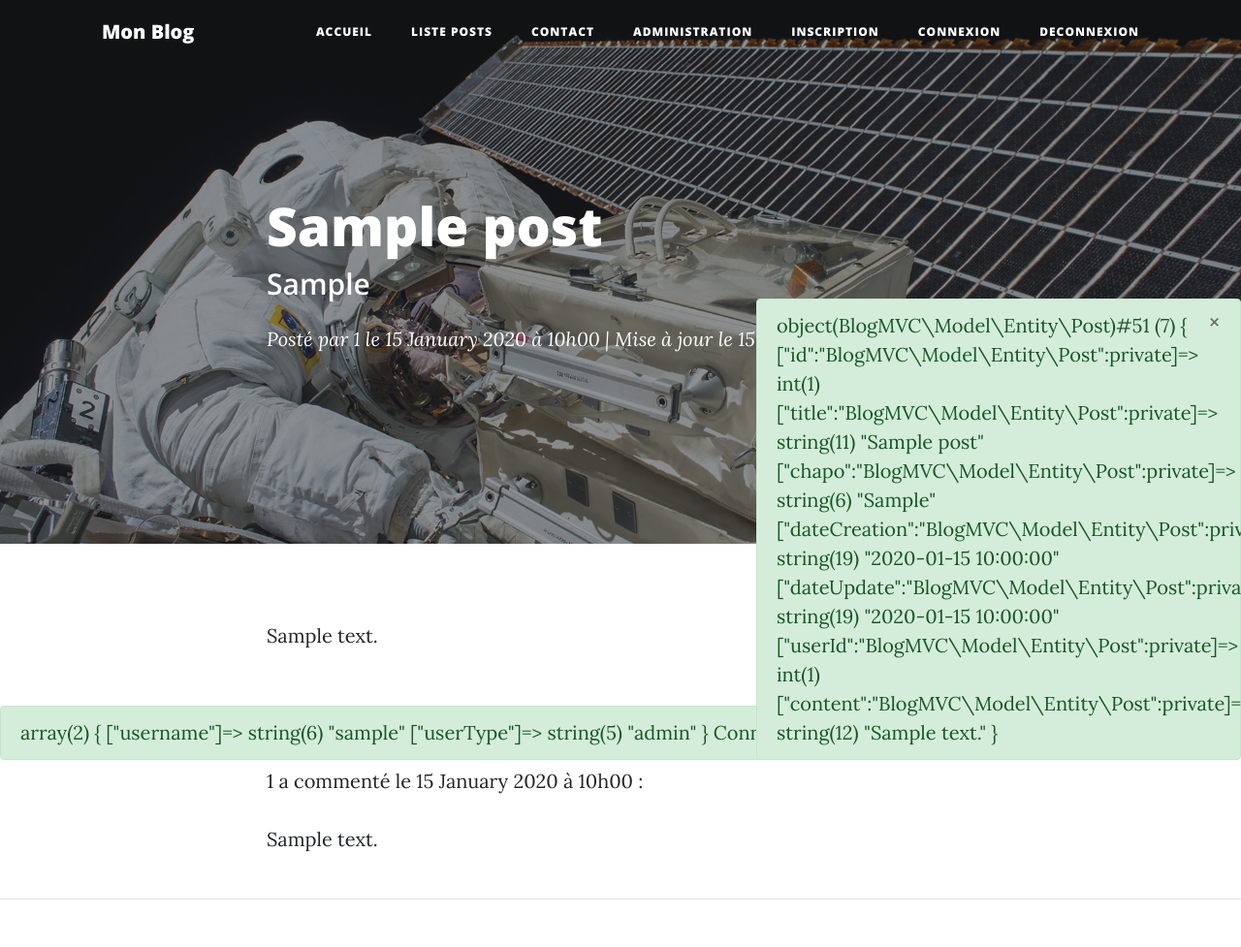
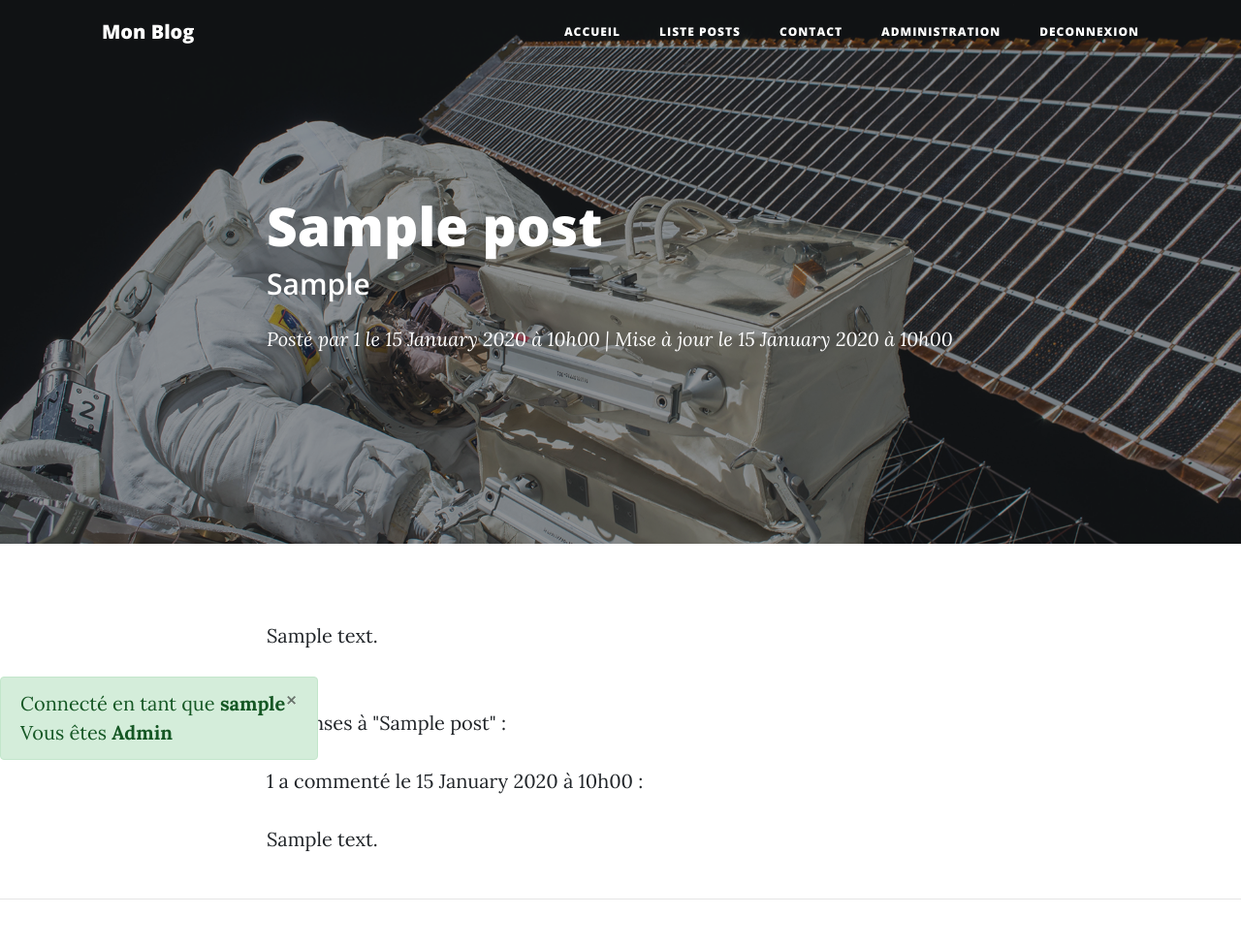
Before and after one commit to sorha/P5-BlogMVC, a PHP site: page /P5-Blog/post/index/1 in a window 1280 px wide. Shown: the top 977 px of the page at 97% size. Run offline with PHP 8.4, Linux system fonts and the light colour scheme; the visitor is signed in with stand-in values (Sample User, id 1); tables that the repository leaves empty hold one stand-in row (values such as "Sample post").

Commit message:
Authentification system almost complete and begin of the admin panel

```diff
--- a/Controller/ControllerPost.php
+++ b/Controller/ControllerPost.php
@@ -21,7 +21,7 @@ class ControllerPost extends Controller
 	// Ajoute un commentaire au post
 	public function addComment()
 	{
-		$postId = $this->request->getParameter("postId");
+		$postId = $this->request->getParameter("id");
 		$userId = $this->request->getSession()->getAttribute("userId");
         $content = $this->request->getParameter("content");
 
@@ -29,7 +29,6 @@ class ControllerPost extends Controller
 		$comment = new Comment(array('content' => $content, 'dateCreation' => date('Y-m-d H:i:s'), 'userId' => $userId, 'postId' => $postId));
 		// Ajout de l'objet Comment dans la base de données
         $this->commentsManager->add($comment);
-
         // Exécution de l'action par défaut pour réafficher la liste des billets
         $this->executeAction("index");
 	}
--- a/Framework/ControllerSecured.php
+++ b/Controller/ControllerSecured.php
@@ -1,6 +1,6 @@
 <?php
 
-namespace Sorha\Framework;
+use \Sorha\Framework\Controller;
 
 /** Classe parente des contrôleurs soumis à l'authentification */
 abstract class ControllerSecured extends Controller
@@ -16,6 +16,10 @@ abstract class ControllerSecured extends Controller
             {
                 parent::executeAction($action);
             }
+            else
+            {
+                $this->redirect("Login");
+            }
         }
         else
         {
--- a/Framework/Request.php
+++ b/Framework/Request.php
@@ -1,5 +1,4 @@
 <?php
-
 namespace Sorha\Framework;
 
 // A pour rôle de modéliser une requête
@@ -24,7 +23,7 @@ class Request
 	// Renvoie vrai si le paramètre existe dans la requête
 	public function existsParameter($name)
 	{
-		return (isset($this->parameters[$name]) && $this->parameters[$name] != "");
+		return (!empty($this->parameters[$name]));
 	}
 
 	// Renvoie la valeur du paramètre demandé
--- a/Framework/Router.php
+++ b/Framework/Router.php
@@ -11,7 +11,7 @@ class Router
         {
             // Fusion des paramètres GET et POST de la requête
             // La création d'une requête crée également une session
-            $request = new Request(array_merge($_GET, $_POST));
+            $request = new Request($_REQUEST);
 
             $controller = $this->createController($request);
             $action  = $this->createAction($request);
--- a/Framework/Session.php
+++ b/Framework/Session.php
@@ -52,7 +52,8 @@ class Session
      */
     public function getAttribute($name)
     {
-        if ($this->existsAttribute($name)) {
+        if ($this->existsAttribute($name))
+        {
             return $_SESSION[$name];
         }
         else {
--- a/View/Post/index.php
+++ b/View/Post/index.php
@@ -1,12 +1,4 @@
 <?php $this->title = "Mon Blog - " . $this->sanitize($post->getTitle()) ?>
-
-  	<!-- Debug -->
-    <?php if(isset($_SESSION['username'])) { ?>
-        <div class="alert alert-success" style="position:fixed; right:0; bottom:0; width:500px; z-index:100;">
-          <a href="#" class="close" data-dismiss="alert" aria-label="close">&times;</a>
-    	  <?= var_dump($post) ?>
-    	</div>
-    <?php } ?>
 
 <!-- Page Header -->
 <header class="masthead" style="background-image: url('Content/startbootstrap-clean-blog-gh-pages/img/post-bg.jpg')">
@@ -52,24 +44,27 @@
 </div>
 
 <hr />
-
+<?php
+    if(isset($_SESSION['userType']))
+    {
+?>
 <!-- Ajout d'un commentaire -->
 <div class="container">
   <div class="row">
     <div class="col-lg-8 col-md-10 mx-auto">
       <p>Ajouter un commentaire :</p>
-      <form methode="post" action="post/addComment" name="sentMessage" id="contactForm" novalidate>
+      <form method="post" action="post/addComment" name="sentMessage" id="commentForm" novalidate>
 
         <div class="control-group">
           <div class="form-group floating-label-form-group controls">
             <label>Votre commentaire</label>
-            <textarea name="content" rows="5" class="form-control" placeholder="Votre commentaire" id="message" required data-validation-required-message="Please enter a message."></textarea>
+            <textarea name="content" rows="5" class="form-control" placeholder="Votre commentaire" id="content" required data-validation-required-message="Please enter a message."></textarea>
             <p class="help-block text-danger"></p>
           </div>
         </div>
         <br>
 
-        <input type="hidden" name="postId" value="<?= $this->sanitize($post->getId()) ?>" required/>
+        <input type="hidden" name="id" value="<?= $this->sanitize($post->getId()) ?>" required/>
 
         <div id="success"></div>
         <div class="form-group">
@@ -80,3 +75,19 @@
     </div>
   </div>
 </div>
+<?php
+    }
+    else
+    {
+
+?>
+<div class="container">
+  <div class="row">
+    <div class="col-lg-8 col-md-10 mx-auto">
+      <p>Veuillez vous connectez pour publier un commentaire</p>
+    </div>
+  </div>
+</div>
+<?php
+    }
+?>
--- a/View/template.php
+++ b/View/template.php
@@ -22,10 +22,10 @@
 
   <body>
   	<!-- Debug -->
-    <?php if(isset($_SESSION['username'])) { ?>
+    <?php if(!empty($_SESSION['username'])) { ?>
         <div class="alert alert-success" style="position:fixed; left:0; bottom:0; z-index:100;">
           <a href="#" class="close" data-dismiss="alert" aria-label="close">&times;</a>
-    	  <?= var_dump($_SESSION) ?>Connecté en tant que <strong><?= $_SESSION['username'] . ' - ' . ucfirst($_SESSION['userType']) ?></strong>
+    	  Connecté en tant que <strong><?= $_SESSION['username'] . ' </strong><br />Vous êtes <strong>' . ucfirst($_SESSION['userType'])?></strong>
     	</div>
     <?php } ?>
 
@@ -48,18 +48,46 @@
             <li class="nav-item">
               <a class="nav-link" href="contact">Contact</a>
             </li>
+            <?php
+            if(isset($_SESSION['userType']) && $_SESSION['userType'] === 'admin')
+            {
+            ?>
             <li class="nav-item">
               <a class="nav-link" href="admin">Administration</a>
             </li>
+            <?php
+            }
+            ?>
+            <?php
+            if(!isset($_SESSION['userType']))
+            {
+            ?>
             <li class="nav-item">
               <a class="nav-link" href="registration">Inscription</a>
             </li>
+            <?php
+            }
+            ?>
+            <?php
+            if(!isset($_SESSION['userType']))
+            {
+            ?>
             <li class="nav-item">
               <a class="nav-link" href="login">Connexion</a>
             </li>
+            <?php
+            }
+            ?>
+            <?php
+            if(isset($_SESSION['userType']))
+            {
+            ?>
             <li class="nav-item">
               <a class="nav-link" href="login/logout">Deconnexion</a>
             </li>
+            <?php
+            }
+            ?>
           </ul>
         </div>
       </div>
```
Also changed, not shown: Controller/ControllerAdmin.php (+34 -2 lines), Controller/ControllerLogin.php (+6 -2 lines), Framework/Controller.php (line endings or trailing spaces), UML/Classe - Application.png.
